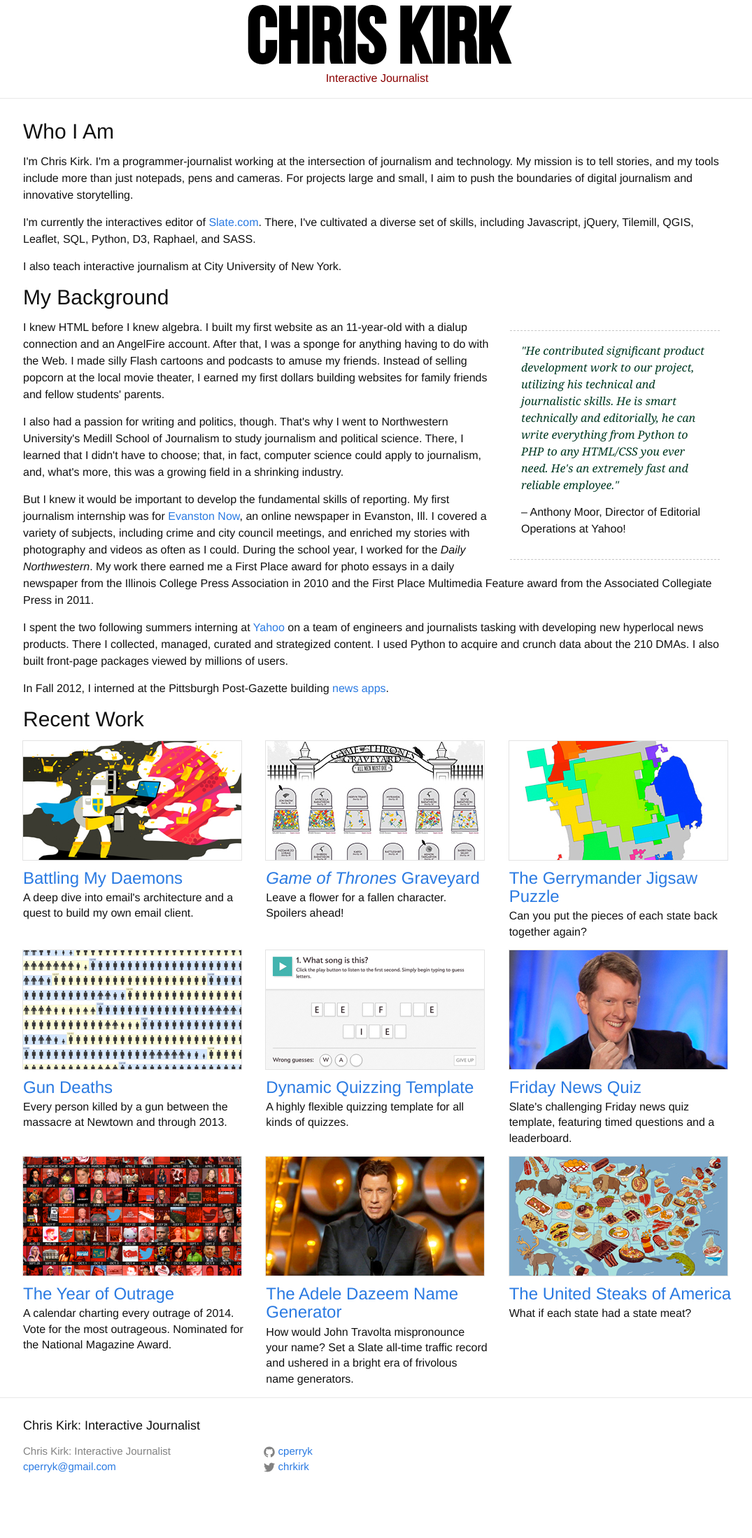
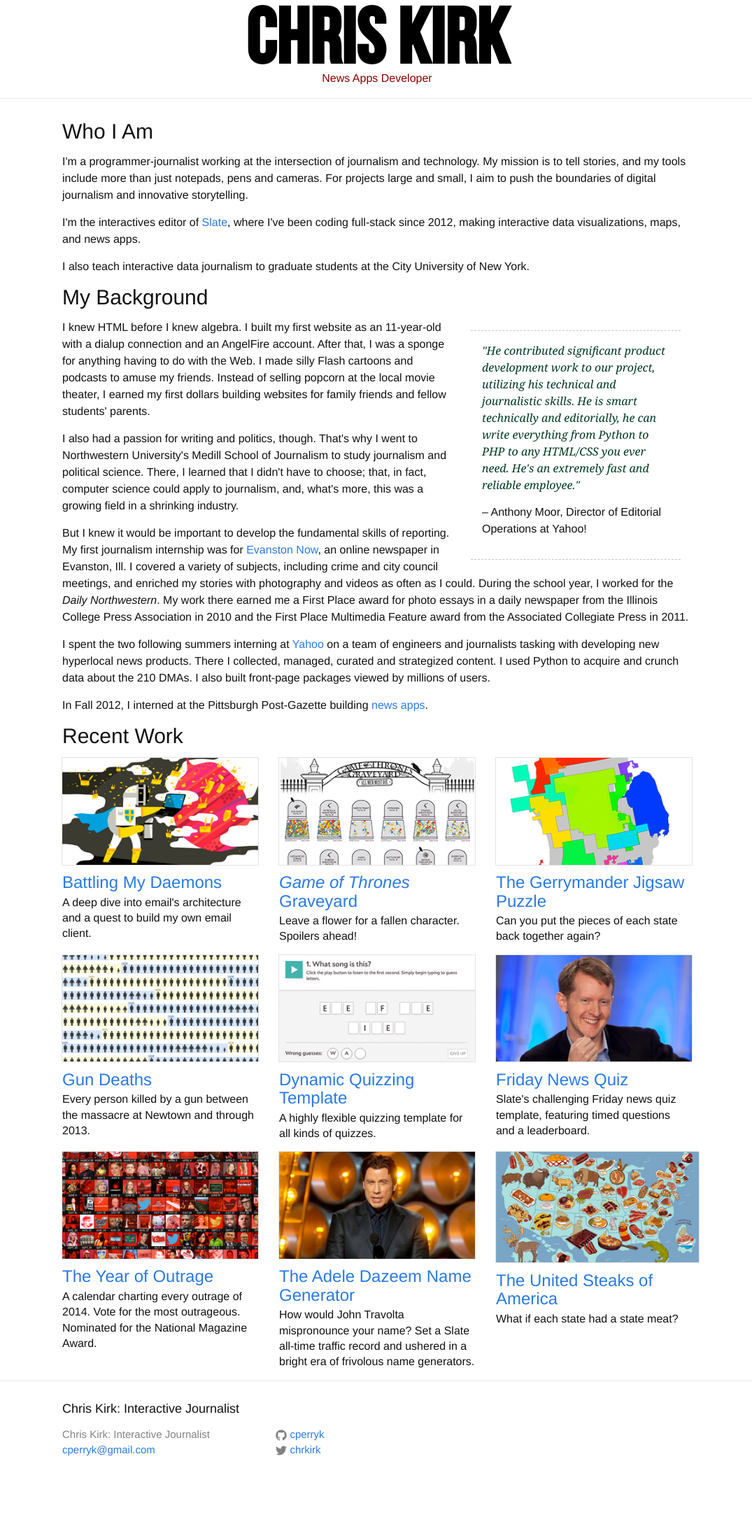
Before and after one commit to cperryk/cperryk.github.io, a Jekyll site: the page built from index.html, in a window 1280 px wide. Shown: the whole page at 70% size, without its empty margins (101-1176 px from the left). Built offline with Jekyll 4.4.1, drawn with Linux system fonts in a browser that asks for light colours; after the commit the page ends 2174 px from its top, so only the background shows below that.

Commit message:
Various little copy tweaks.

```diff
--- a/_includes/header.html
+++ b/_includes/header.html
@@ -7,9 +7,9 @@
       Chris Kirk
     </a></p>
 
-    <p class="site-subtitle">Interactive Journalist</p>
+    <p class="site-subtitle">News Apps Developer</p>
 
-    <nav class="site-nav">
+    <!-- <nav class="site-nav">
       <a href="#" class="menu-icon">
         <svg viewBox="0 0 18 15">
           <path fill="#424242" d="M18,1.484c0,0.82-0.665,1.484-1.484,1.484H1.484C0.665,2.969,0,2.304,0,1.484l0,0C0,0.665,0.665,0,1.484,0 h15.031C17.335,0,18,0.665,18,1.484L18,1.484z"/>
@@ -18,13 +18,14 @@
         </svg>
       </a>
 
-      <!-- <div class="trigger">
+      <div class="trigger">
         {% for page in site.pages %}
           {% if page.title %}
           <a class="page-link" href="{{ page.url | prepend: site.baseurl }}">{{ page.title }}</a>
           {% endif %}
         {% endfor %}
       </div> -->
+
     </nav>
 
   </div>
--- a/css/main.scss
+++ b/css/main.scss
@@ -24,7 +24,7 @@ $grey-color-dark:  darken($grey-color, 25%);
 $accent-color: #8B0000;
 
 // Width of the content area
-$content-width:    1012px;
+$content-width:    900px;
 
 $on-palm:          600px;
 $on-laptop:        800px;
--- a/index.html
+++ b/index.html
@@ -6,11 +6,11 @@ layout: default
 
   <h2>Who I Am</h3>
 
-  <p>I'm Chris Kirk. I'm a programmer-journalist working at the intersection of journalism and technology. My mission is to tell stories, and my tools include more than just notepads, pens and cameras. For projects large and small, I aim to push the boundaries of digital journalism and innovative storytelling.</p>
+  <p>I'm a programmer-journalist working at the intersection of journalism and technology. My mission is to tell stories, and my tools include more than just notepads, pens and cameras. For projects large and small, I aim to push the boundaries of digital journalism and innovative storytelling.</p>
 
-  <p>I'm currently the interactives editor of <a href="http://slate.com">Slate.com</a>. There, I've cultivated a diverse set of skills, including Javascript, jQuery, Tilemill, QGIS, Leaflet, SQL, Python, D3, Raphael, and SASS.
+  <p>I'm the interactives editor of <a href="http://slate.com">Slate</a>, where I've been coding full-stack since 2012, making interactive data visualizations, maps, and news apps.</p>
 
-  <p>I also teach interactive journalism at City University of New York.</p>
+  <p>I also teach interactive data journalism to graduate students at the City University of New York.</p>
 
 	<h2>My Background</h2>
 
@@ -22,12 +22,9 @@ layout: default
 
 	<p>I knew HTML before I knew algebra. I built my first website as an 11-year-old with a dialup connection and an AngelFire account. After that, I was a sponge for anything having to do with the Web. I made silly Flash cartoons and podcasts to amuse my friends. Instead of selling popcorn at the local movie theater, I earned my first dollars building websites for family friends and fellow students' parents.</p>
 
-
 	<p>I also had a passion for writing and politics, though. That's why I went to Northwestern University's Medill School of Journalism to study journalism and political science. There, I learned that I didn't have to choose; that, in fact, computer science could apply to journalism, and, what's more, this was a growing field in a shrinking industry.</p>
 
 	<p>But I knew it would be important to develop the fundamental skills of reporting. My first journalism internship was for <a href="http://evanstonnow.com/">Evanston Now</a>, an online newspaper in Evanston, Ill. I covered a variety of subjects, including crime and city council meetings, and enriched my stories with photography and videos as often as I could. During the school year, I worked for the <em>Daily Northwestern</em>. My work there earned me a First Place award for photo essays in a daily newspaper from the Illinois College Press Association in 2010 and the First Place Multimedia Feature award from the Associated Collegiate Press in 2011.</p>
-
-
 
 	<p>I spent the two following summers interning at <a href="yahoo.html">Yahoo</a> on a team of engineers and journalists tasking with developing new hyperlocal news products. There I collected, managed, curated and strategized content. I used Python to acquire and crunch data about the 210 DMAs. I also built front-page packages viewed by millions of users.</p>
 
```
